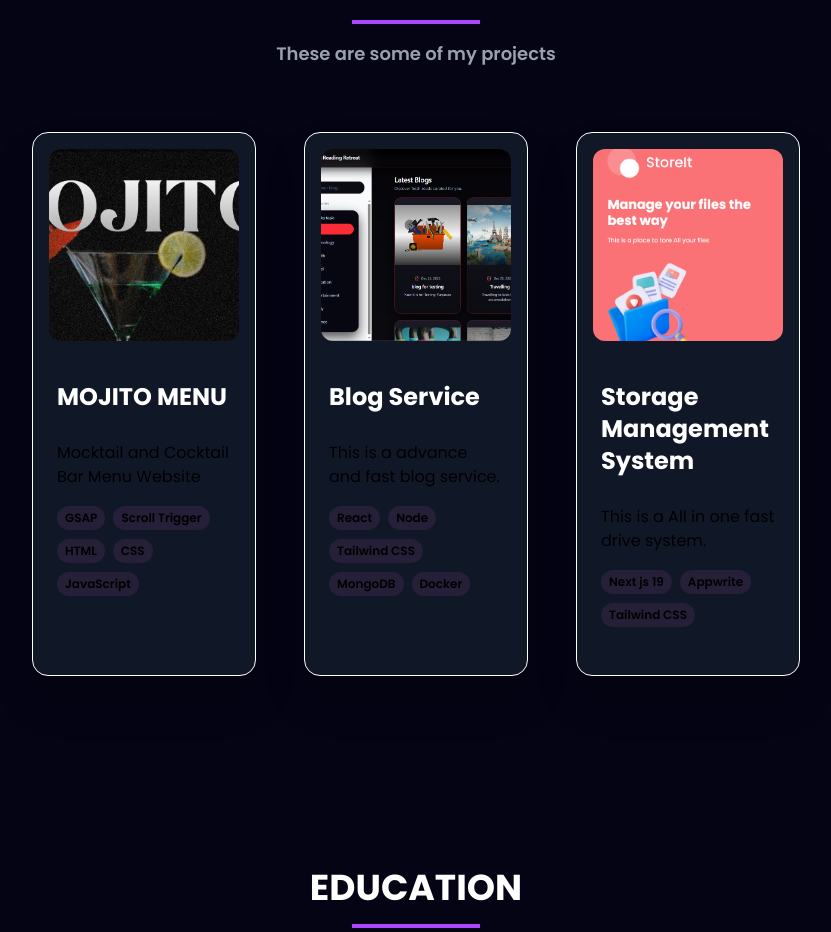
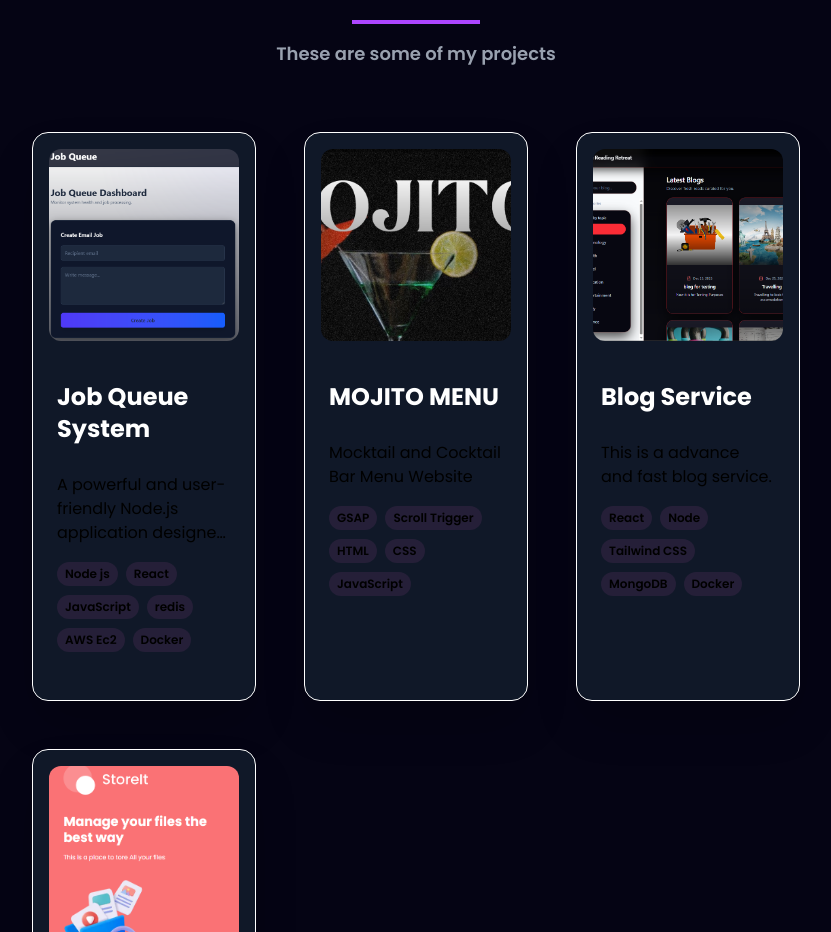
Before and after one commit to DhruvSingh7077/PORTFOLIO, a React (Vite) app: page / in a window 1280 px wide. Shown: the part 3480-4412 px from the top of the page, without its empty margins (224-1055 px from the left). Built offline with nearby package versions, Linux system fonts and the light colour scheme.

Commit message:
+new project

```diff
--- a/src/constants.js
+++ b/src/constants.js
@@ -51,8 +51,7 @@ import gsaplogo from "./assets/work_logo/gsaplogo.jpg";
 import ttt from "./assets/work_logo/1.png";
 // import taskremLogo from "./assets/work_logo/task_rem.png";
 import intdatatype from "./assets/work_logo/storein.png";
-// import webverLogo from "./assets/work_logo/web_dig.png";
-// import cmLogo from "./assets/work_logo/cm.png";
+ import jobqueue from "./assets/work_logo/job-queue.png";
 // import imagesearchLogo from "./assets/work_logo/image_search.png";
 // import removebgLogo from "./assets/work_logo/remove_bg.png";
 
@@ -202,17 +201,17 @@ export const education = [
 ];
 
 export const projects = [
-  // {
-  //   id: 0,
-  //   title: "GitHub Profile Detective",
-  //   description:
-  //     "A powerful and user-friendly React.js application designed to uncover and showcase detailed GitHub profile information. Simply enter a GitHub username, and the app fetches comprehensive data, including profile stats, repositories, followers, and contributions. The intuitive interface ensures a seamless experience, making it a must-visit tool for developers and recruiters.",
-  //   image: githubdetLogo,
-  //   tags: ["GSAP", "CSS", "JavaScript", "API"],
-  //   github:
-  //     "https://github.com/DhruvSingh7077/GSAP",
-  //   webapp: "https://githubprofiledetective.netlify.app/",
-  // },
+  {
+    id: 0,
+    title: "Job Queue System",
+    description:
+      "A powerful and user-friendly Node.js application designed to manage and process job queues efficiently. it supports managing and queuing the jobs it has circuit breaker and cool down system and smart pooling mechanism can be used as a tool for backend work .",
+    image: jobqueue,
+    tags: ["Node js", "React", "JavaScript", "redis", "AWS Ec2", "Docker"],
+    github:
+      "https://github.com/DhruvSingh7077/job-queue-system",
+    webapp: "https://job-queue-system.vercel.app/",
+  },
   {
     id: 1,
     title: "MOJITO MENU",
```
Also changed, not shown: src/assets/work_logo/job-queue.png (added).
